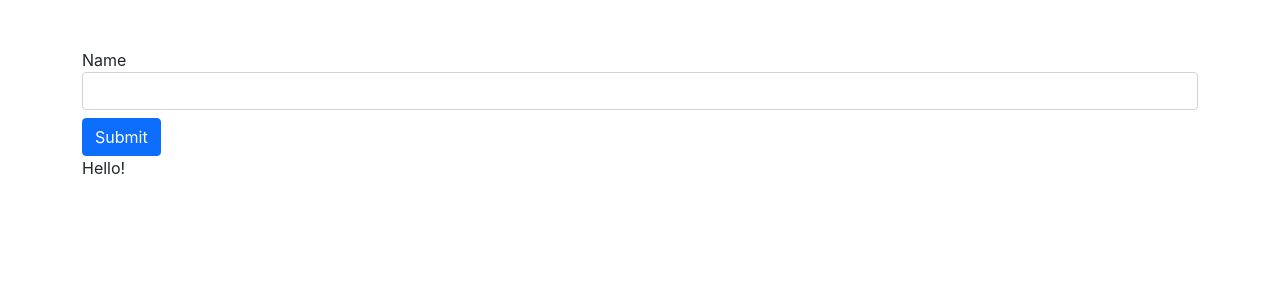
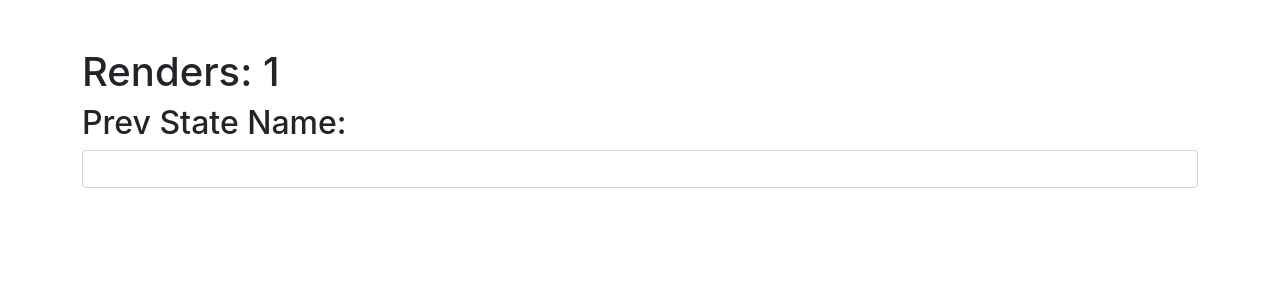
Before and after one commit to Marshneil13/React-Sandbox, a React (Create React App) app: page / in a window 1280 px wide. Shown: the top 300 px of the page. Built offline with nearby package versions, Linux system fonts and the light colour scheme.

Commit message:
useref ex2

```diff
--- a/src/App.js
+++ b/src/App.js
@@ -1,33 +1,16 @@
-import useRefExample1 from './components/useRefExample1'
-import {useRef} from 'react'
+// import useRefExample1 from './components/useRefExample1'
+import React from 'react'
+import UseRefExample2 from './components/UseRefExample2'
+import {useState, useEffect, useRef} from 'react'
 
 function App() {
-const inputRef = useRef();
-const paraRef = useRef();
-const onSubmit = e => {
-  e.preventDefault();
-  console.log(inputRef.current.value);
-  inputRef.current.value = 'Hello';
-  inputRef.current.style.backgroundColor = 'purple';
-  paraRef.current.innerText = 'Goodbye';
-}
+
 
   return (
     <div className='container mt-5'>
-      <form onSubmit={onSubmit}>
-        <label htmlFor='name'>Name</label>
-        <input
-        type='text'
-        ref = {inputRef}
-        id='name'
-        className='form-control mb-2'/>
-        <button type='submit' className='btn btn-primary'>Submit</button>
-        <p
-        onClick={() => inputRef.current.focus()}
-        ref={paraRef}>Hello!</p>
-      </form>
+      <UseRefExample2/>
     </div>
-  )
+    )
 }
 
 export default App
--- /dev/null
+++ b/src/components/UseRefExample2.jsx
@@ -0,0 +1,26 @@
+import React from 'react'
+import {useState, useEffect, useRef} from 'react'
+
+
+function UseRefExample2() {
+    const [name, setName] = useState('')
+    const renders = useRef(1)
+    const prevName = useRef('')
+    useEffect(() => {
+        renders.current = renders.current + 1
+        prevName.current = name
+    },[name])
+  return (
+    <div>
+        <h1>Renders: {renders.current}</h1>
+        <h2>Prev State Name: {prevName.current}</h2>
+        <input
+        type='text'
+        value={name}
+        onChange = {(e) => setName(e.target.value)}
+        className = 'form-control mb-3'/>
+        </div>
+  )
+}
+
+export default UseRefExample2
```
